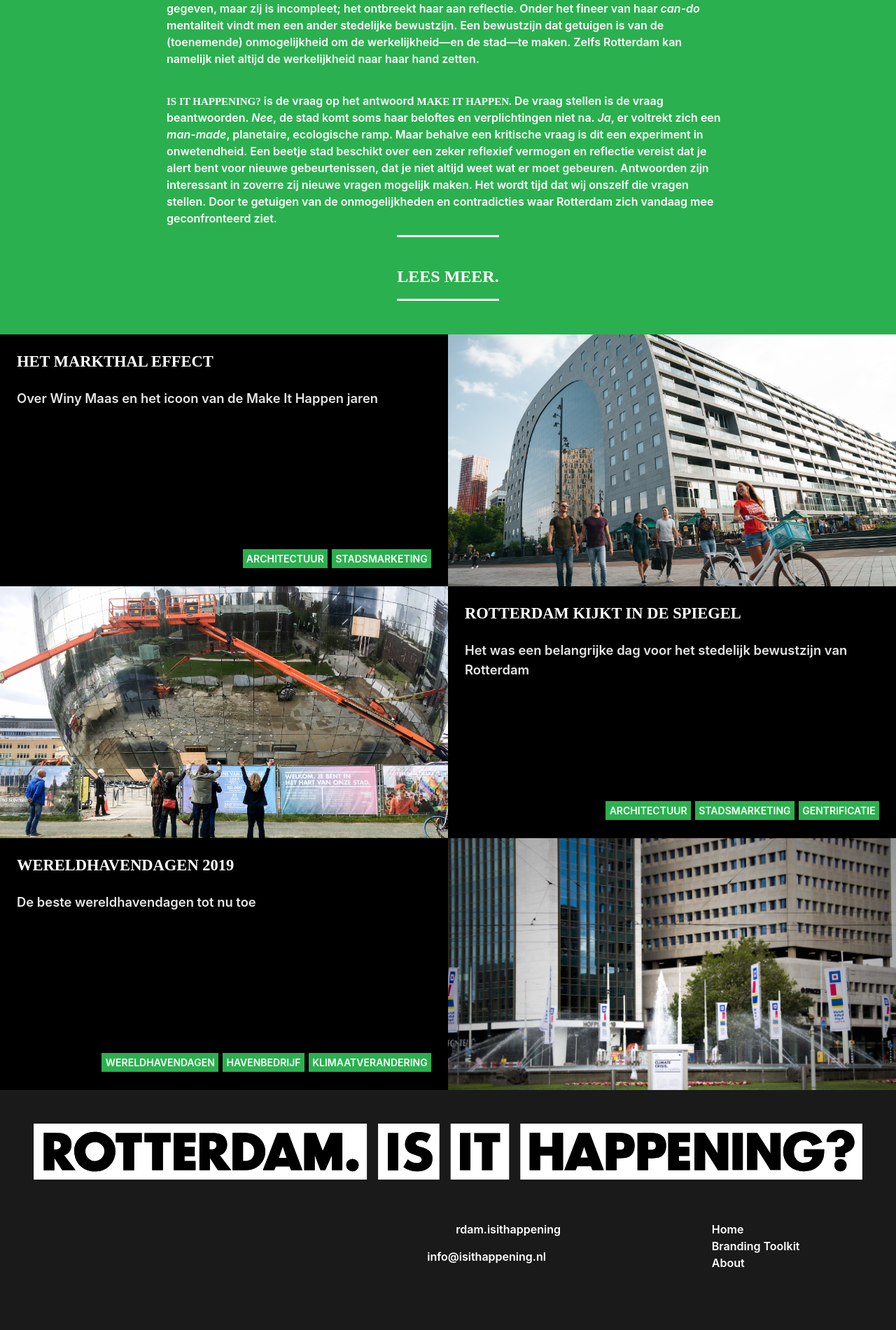
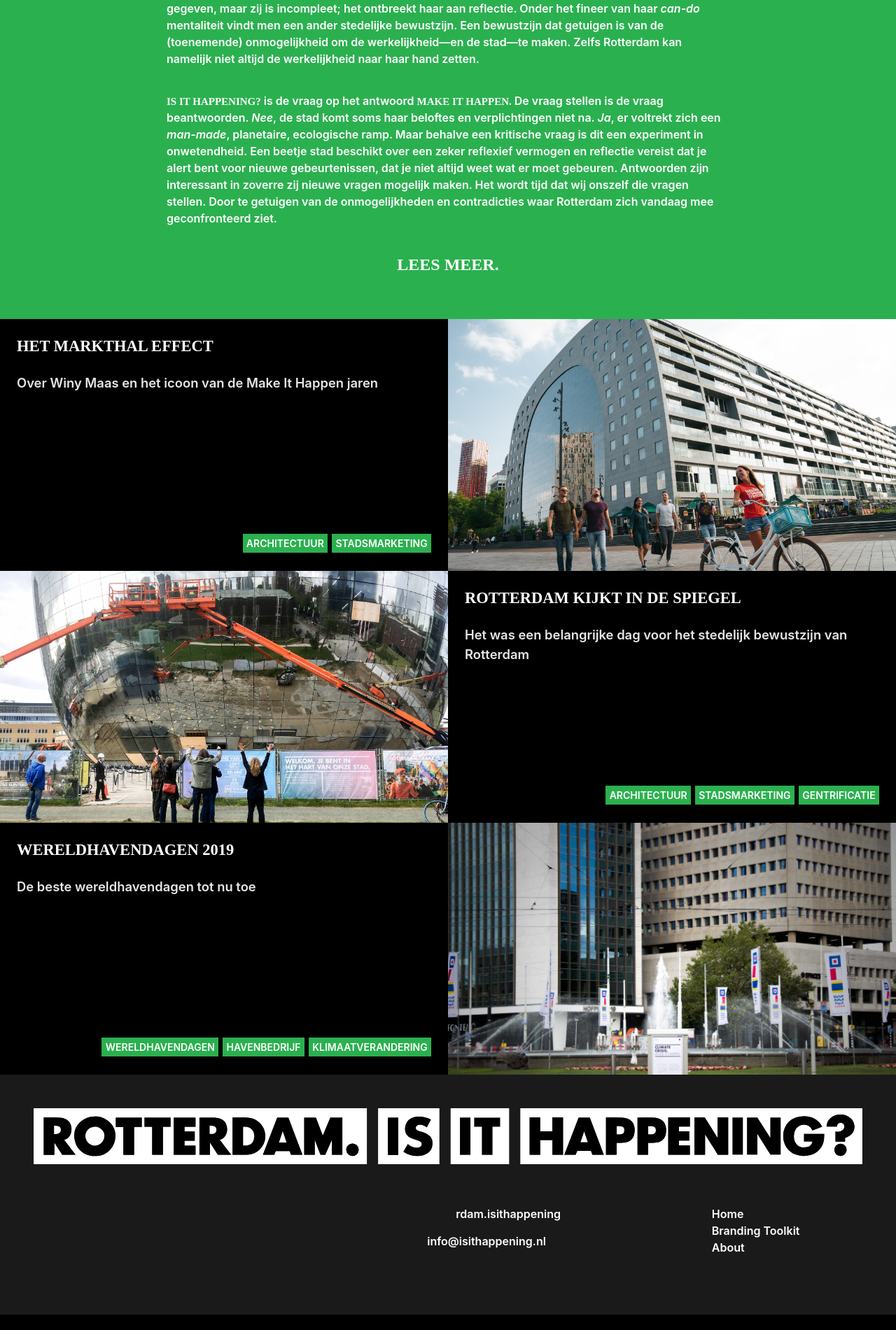
Before and after one commit to norealdirection/norealdirection.github.io, a Jekyll site: the page built from index.markdown, in a window 1280 px wide. Shown: the part 921-2822 px from the top of the page at 70% size. Built offline with Jekyll 4.4.1, drawn with Linux system fonts in a browser that asks for light colours; after the commit the page ends 2800 px from its top, so only the background shows below that.

Commit message:
Update _layout.scss

```diff
--- a/_sass/minima/_layout.scss
+++ b/_sass/minima/_layout.scss
@@ -178,7 +178,7 @@
 	}
 
 	.intro-link {
-		display: inline-block;
+		//display: inline-block;
 		color: white;
 		font-family: "Futura";
 		font-weight: bold;
```
